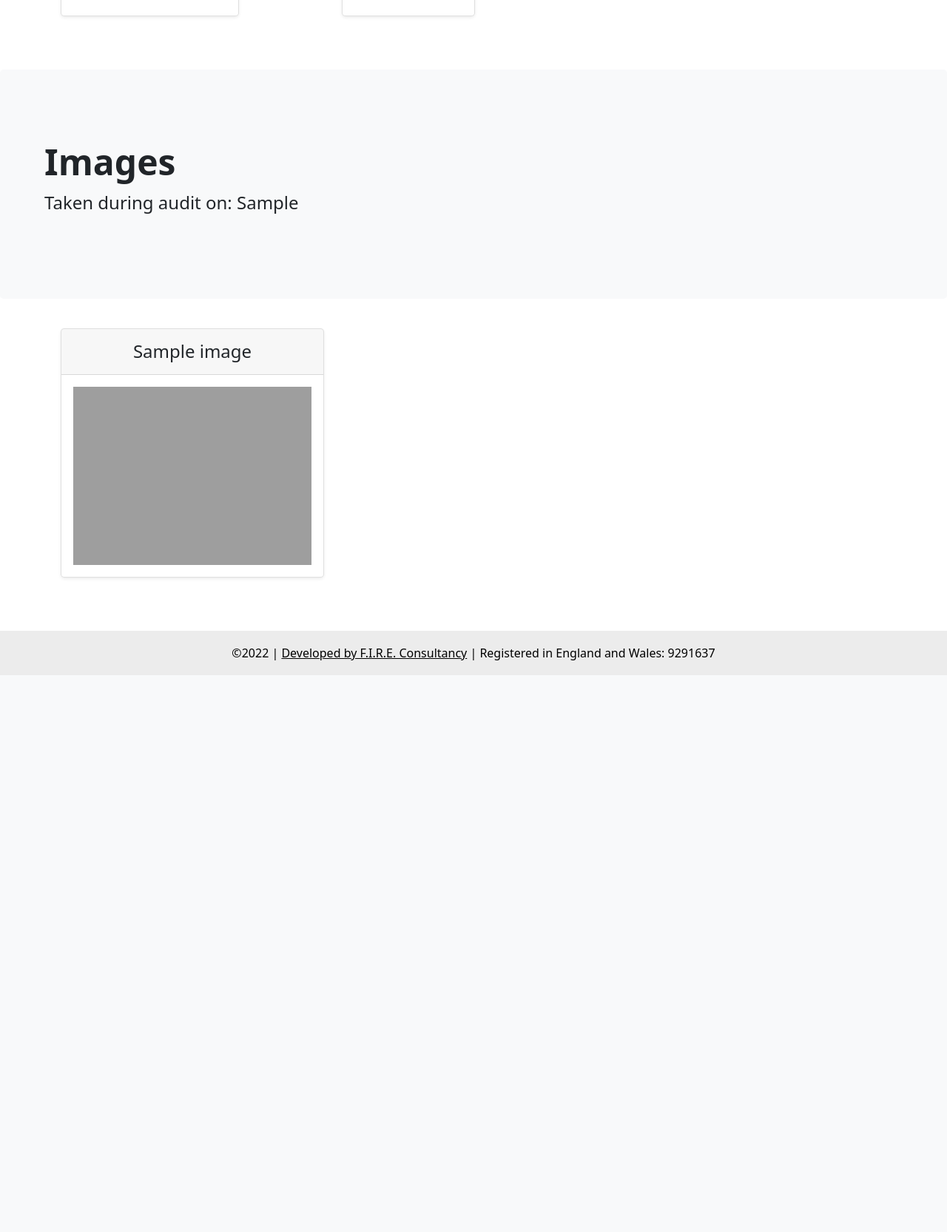
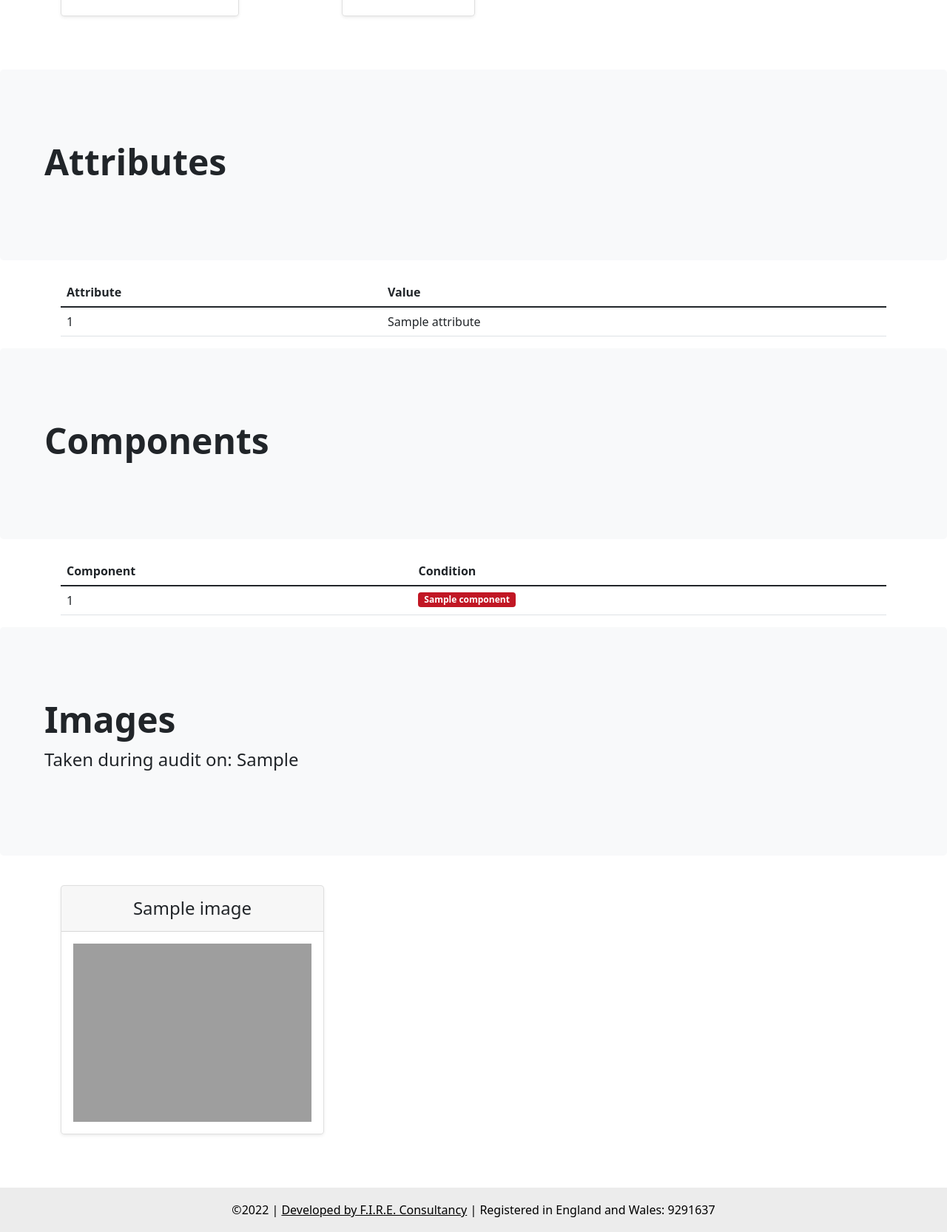
Before and after one commit to fireconsultancy/inspections, a Flask app: template templates/asset.html in a window 1280 px wide. Shown: the part 616-2282 px from the top of the page at 74% size. Before the commit the page ends 1529 px from the top, so only its background shows below. Run offline with Flask 2, Linux system fonts and the light colour scheme; the template is opened without the code that fills it: most values are stand-ins (such as "Sample title", 1, 10 or a date in 2020); some libraries are stand-ins or nearby versions; grey boxes are pictures that could not be loaded.

Commit message:
added attributes and components

```diff
--- a/main.py
+++ b/main.py
@@ -86,9 +86,28 @@ def asset_url(asset_no):
 
     images = cursor.fetchall()
 
+    queryAttributes = "SELECT types.type, attributes.value\
+                    FROM attributes\
+                    INNER JOIN types ON attributes.typeID=types.typeID\
+                    WHERE auditID=" + str(auditID)
+
+    cursor.execute(queryAttributes)
+
+    attributes = cursor.fetchall()
+
+    queryComponents = "SELECT types.type, conditions.condition\
+                    FROM components\
+                    INNER JOIN types ON components.typeID=types.typeID\
+                    INNER JOIN conditions ON components.conditionID=conditions.conditionID\
+                    WHERE auditID=" + str(auditID)
+
+    cursor.execute(queryComponents)
+
+    components = cursor.fetchall()
+
     cursor.close()
 
-    return render_template('asset.html', assetInfo=assetInfo, auditInfo=auditInfo, actions=actions, images=images)
+    return render_template('asset.html', assetInfo=assetInfo, auditInfo=auditInfo, actions=actions, images=images, attributes=attributes, components=components)
 
 @app.route("/showAsset", methods=['POST'])
 def showAsset():
--- a/templates/asset.html
+++ b/templates/asset.html
@@ -60,7 +60,6 @@
             <h4 class="my-0 fw-normal">Actions</h4>
         </div>
         <div class="card-body">
-          <ul class="list-unstyled mt-3 mb-4">
             <div class="table-responsive">
               <table class="table">
                   <thead>
@@ -86,13 +85,72 @@
                       {% endfor %}
                   </tbody>
               </table>
-          </ul>
+            </div>
         </div>
       </div>
     </div>
 
     {% endif %}
 
+  </div>
+</div>
+
+<div class="p-5 mb-4 bg-light rounded-3">
+  <div class="container-fluid py-5">
+    <h1 class="display-5 fw-bold">Attributes</h1>
+  </div>
+</div>
+
+<div class="container">
+  <div class="table-responsive">
+    <table class="table">
+        <thead>
+            <tr>
+                <th>Attribute</th>
+                <th>Value</th>
+            </tr>
+        </thead>
+        <tbody>
+            {% for attribute in attributes %}
+            <tr>
+                <td>{{attribute[0]}}</td>
+                <td>{{attribute[1]}}</td>
+            </tr>
+            {% endfor %}
+
+        </tbody>
+    </table>
+  </div>
+</div>
+
+<div class="p-5 mb-4 bg-light rounded-3">
+  <div class="container-fluid py-5">
+    <h1 class="display-5 fw-bold">Components</h1>
+  </div>
+</div>
+
+<div class="container">
+  <div class="table-responsive">
+    <table class="table">
+        <thead>
+            <tr>
+                <th>Component</th>
+                <th>Condition</th>
+            </tr>
+        </thead>
+        <tbody>
+            {% for component in components %}
+            <tr>
+                <td>{{component[0]}}</td>
+                {% if component[1] == 'As Required' %}
+                <td><label class="badge bg-success">{{component[1]}}</label></td>
+                {% else %}
+                <td><label class="badge bg-danger">{{component[1]}}</label></td>
+                {% endif %}
+            </tr>
+            {% endfor %}
+        </tbody>
+    </table>
   </div>
 </div>
 
```
